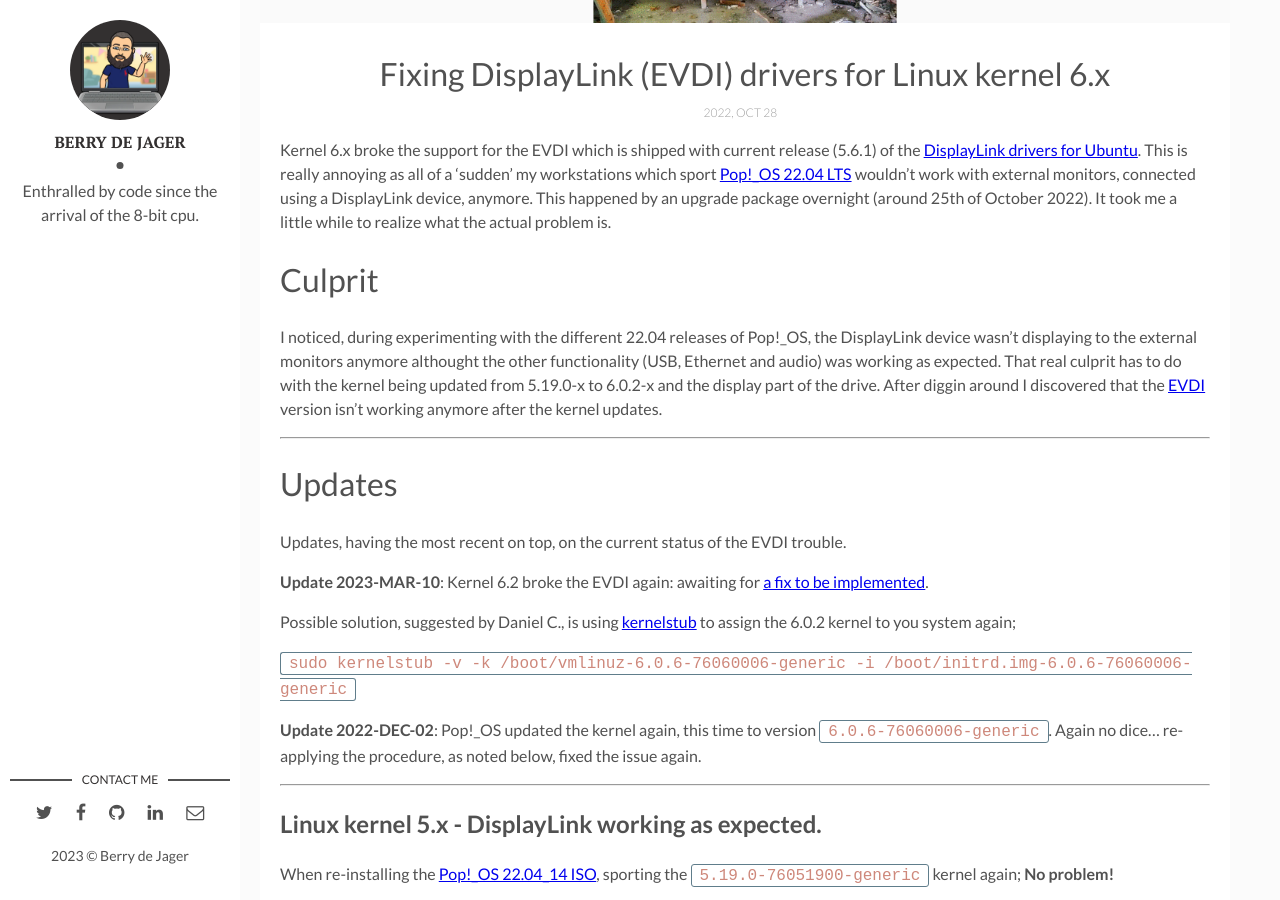
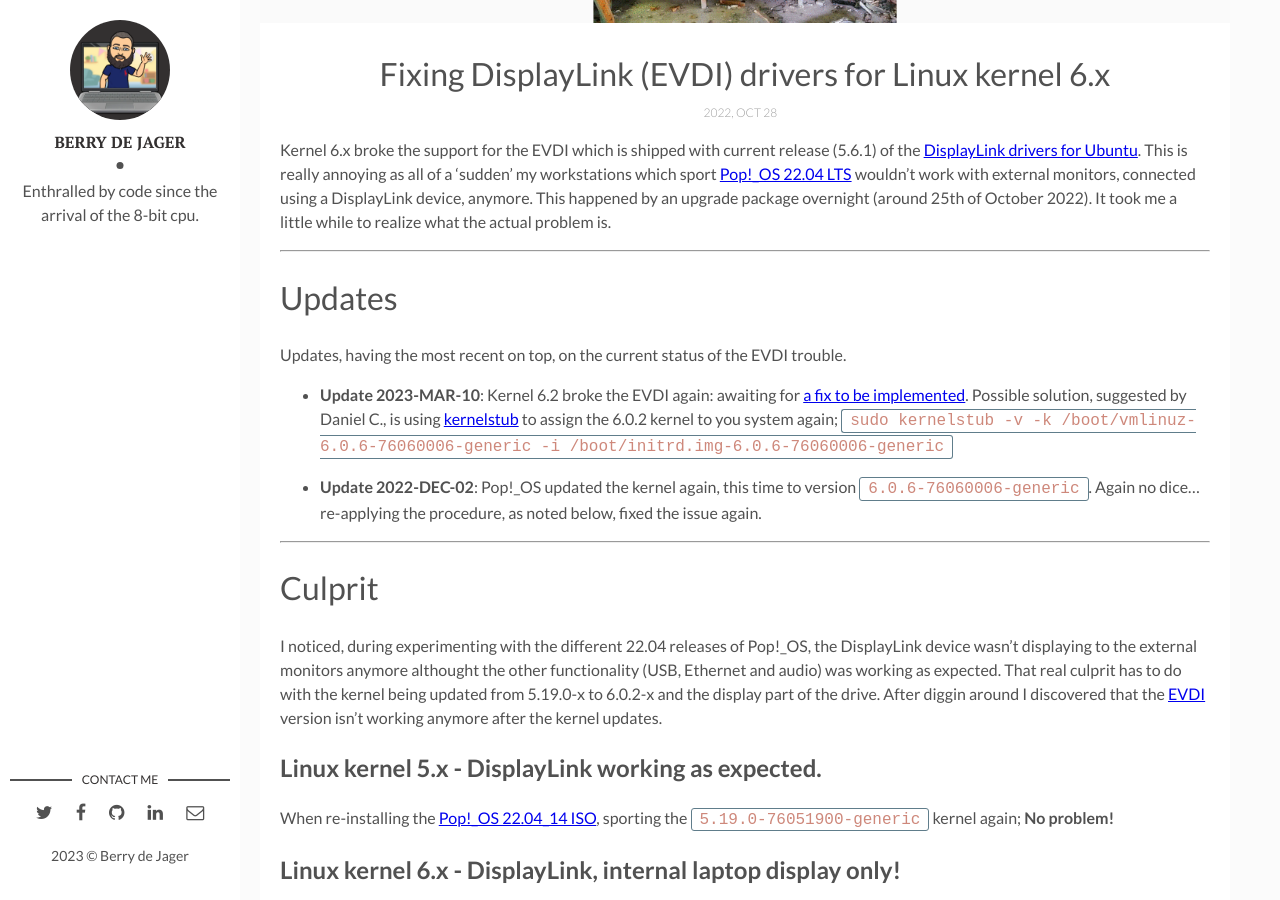
Before and after one commit to berrydejager/code, a Jekyll site: the page built from _posts/2022-10-28-Fix-DisplayLink_drivers-linux-kernel-6.markdown, in a window 1280 px wide and 900 px high, scrolled down 240 px. Built offline with Jekyll 4.4.1, drawn with Linux system fonts in a browser that asks for light colours.

```diff
--- a/_posts/2022-10-28-Fix-DisplayLink_drivers-linux-kernel-6.markdown
+++ b/_posts/2022-10-28-Fix-DisplayLink_drivers-linux-kernel-6.markdown
@@ -9,25 +9,26 @@ tags: [Linux, Ubuntu, DisplayLink, Kernel, OpenSource, FOSS]
 
 Kernel 6.x broke the support for the EVDI which is shipped with current release (5.6.1) of the [DisplayLink drivers for Ubuntu](https://www.synaptics.com/products/displaylink-graphics/downloads/ubuntu). This is really annoying as all of a 'sudden' my workstations which sport [Pop!_OS 22.04 LTS](https://pop.system76.com/) wouldn't work with external monitors, connected using a DisplayLink device, anymore. This happened by an upgrade package overnight (around 25th of October 2022). It took me a little while to realize what the actual problem is.
 
-# Culprit
-
-I noticed, during experimenting with the different 22.04 releases of Pop!_OS, the DisplayLink device wasn't displaying to the external monitors anymore althought the other functionality (USB, Ethernet and audio) was working as expected. That real culprit has to do with the kernel being updated from 5.19.0-x to 6.0.2-x and the display part of the drive. After diggin around I discovered that the [EVDI](https://displaylink.github.io/evdi/) version isn't working anymore after the kernel updates.
-
 ---
 
 # Updates
 
 Updates, having the most recent on top, on the current status of the EVDI trouble.
 
-__Update 2023-MAR-10__: Kernel 6.2 broke the EVDI again: awaiting for [a fix to be implemented](https://github.com/DisplayLink/evdi/pull/401).
+* __Update 2023-MAR-10__:
+    Kernel 6.2 broke the EVDI again: awaiting for [a fix to be implemented](https://github.com/DisplayLink/evdi/pull/401).
+    Possible solution, suggested by Daniel C., is using [kernelstub](https://support.system76.com/articles/kernelstub/) to assign the 6.0.2 kernel to you system again;
+    `sudo kernelstub -v -k /boot/vmlinuz-6.0.6-76060006-generic -i /boot/initrd.img-6.0.6-76060006-generic`
 
-Possible solution, suggested by Daniel C., is using [kernelstub](https://support.system76.com/articles/kernelstub/) to assign the 6.0.2 kernel to you system again;
-
-`sudo kernelstub -v -k /boot/vmlinuz-6.0.6-76060006-generic -i /boot/initrd.img-6.0.6-76060006-generic`
-
-__Update 2022-DEC-02__: Pop!_OS updated the kernel again, this time to version `6.0.6-76060006-generic`. Again no dice... re-applying the procedure, as noted below, fixed the issue again.
+*   __Update 2022-DEC-02__:
+    Pop!_OS updated the kernel again, this time to version `6.0.6-76060006-generic`. Again no dice... re-applying the procedure, as noted below, fixed the issue again.
 
 ---
+
+# Culprit
+
+I noticed, during experimenting with the different 22.04 releases of Pop!_OS, the DisplayLink device wasn't displaying to the external monitors anymore althought the other functionality (USB, Ethernet and audio) was working as expected. That real culprit has to do with the kernel being updated from 5.19.0-x to 6.0.2-x and the display part of the drive. After diggin around I discovered that the [EVDI](https://displaylink.github.io/evdi/) version isn't working anymore after the kernel updates.
+
 
 ## Linux kernel 5.x - DisplayLink working as expected.
 
```
